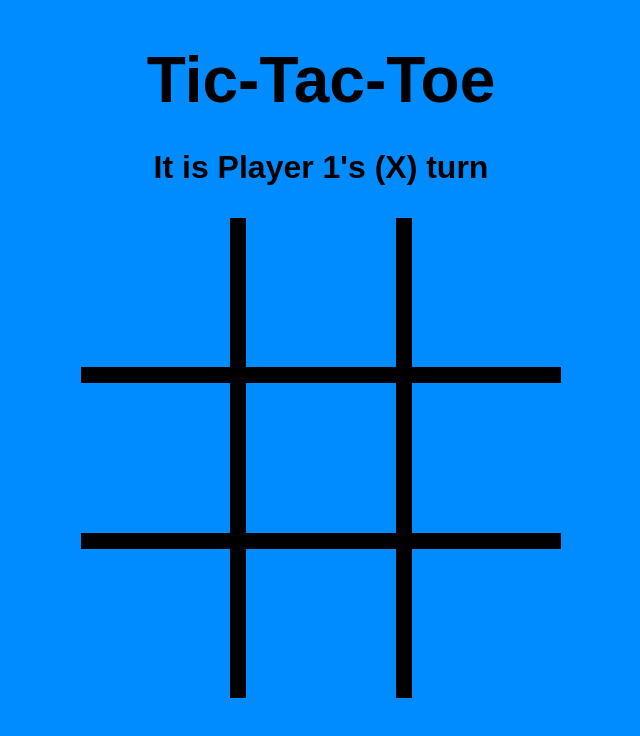
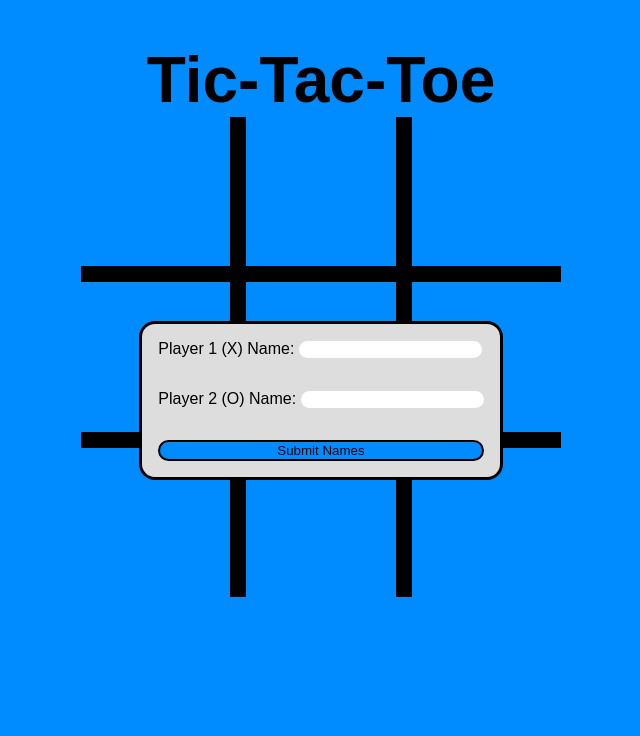
Before and after one commit to Ghost-Mechanic/tic-tac-toe, a plain HTML site: page index.html in a window 1280 px wide. Shown: the whole page, without its empty margins (319-959 px from the left). Drawn offline with Linux system fonts and the light colour scheme.

Commit message:
Added form to allow players to input names

```diff
--- a/index.html
+++ b/index.html
@@ -7,6 +7,19 @@
     <title>Tic-Tac-Toe</title>
 </head>
 <body>
+    <dialog class="player-names" open>
+        <form action="" class="names-form" method="dialog">
+            <div class="player-one-box">
+                <label for="player-one">Player 1 (X) Name:</label>
+                <input type="text" id="player-one">
+            </div>
+            <div class="player-two-box">
+                <label for="player-two">Player 2 (O) Name:</label>
+                <input type="text" id="player-two">
+            </div>
+            <button type="submit" id="names-submit">Submit Names</button>
+        </form>
+    </dialog>
     <div class="main">
         <h1 class="title">Tic-Tac-Toe</h1>
         <h3 class="turn">It is <span class="player"></span> turn</h3>
--- a/javascript.js
+++ b/javascript.js
@@ -129,20 +129,52 @@ const gameBoard = (function () {
     return {createBoard, getBoard, makePlay, checkWin, checkTie};
 })();
 
-const playerOne = createPlayer("Player 1", "X");
-const playerTwo = createPlayer("Player 2", "O");
+function startGame(playerOneName, playerTwoName) {
+    playerOne = createPlayer(playerOneName, "X");
+    playerTwo = createPlayer(playerTwoName, "O");
+
+    document.querySelector(".turn").style.display = "block";
 
     const turnDisplay = document.querySelector(".player");
     const boxes = document.querySelectorAll(".box");
 
     // initialize textContent on the turnDisplay element to player 1
-turnDisplay.textContent = "Player 1's (X)";
+    turnDisplay.textContent = `${playerOneName}'s (X)`;
 
     // initialize currPlayer to 0, which is player 1
-let currPlayer = 0;
+    currPlayer = 0;
 
     gameBoard.createBoard();
 
     boxes.forEach((box) => {
         box.addEventListener("click", handleBoxClick);
     });
+}
+
+// initialize global variables for player objects and currPlayer tracker
+let playerOne;
+let playerTwo;
+let currPlayer;
+
+document.querySelector(".turn").style.display = "none";
+
+// initialize variables for elements for the player names dialog
+const submitNames = document.querySelector("#names-submit");
+const namesDialog = document.querySelector(".player-names");
+
+// initialize global variable for the boxes class
+const boxes = document.querySelectorAll(".box");
+
+let playerOneNameField = document.querySelector("#player-one");
+let playerTwoNameField = document.querySelector("#player-two");
+
+// make dialog form work by submitting with a button to create player names
+submitNames.addEventListener("click", (event) => {
+    event.preventDefault();
+
+    let playerOneName = playerOneNameField.value;
+    let playerTwoName = playerTwoNameField.value;
+    namesDialog.close();
+
+    startGame(playerOneName, playerTwoName);
+});
--- a/styles.css
+++ b/styles.css
@@ -3,6 +3,35 @@ body {
     min-height: 100vh;
     font-family:Arial, Helvetica, sans-serif;
     background-color: rgb(0, 140, 255);
+}
+
+.player-names {
+    position: absolute;
+    top: 0;
+    bottom: 0;
+    left: 0;
+    right: 0;
+    border-radius: 16px;
+    background-color: rgb(221, 221, 221);
+}
+
+#player-one,
+#player-two {
+    border: none;
+    border-radius: 16px;
+    padding-left: 4px;
+}
+
+#names-submit {
+    border-radius: 16px;
+    border: 2px solid black;
+    background-color: rgb(0, 140, 255);
+}
+
+.names-form {
+    display: flex;
+    flex-direction: column;
+    gap: 2rem;
 }
 
 .main {
```
Lines whose indentation alone changed are shown as unchanged.
